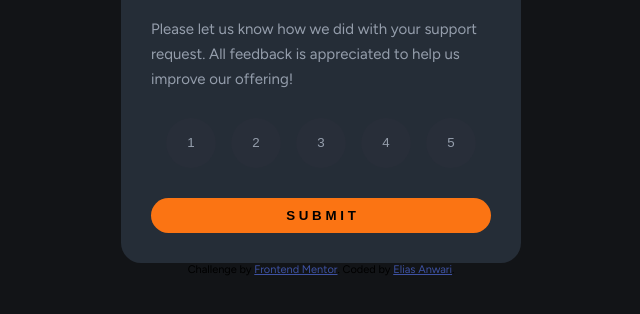
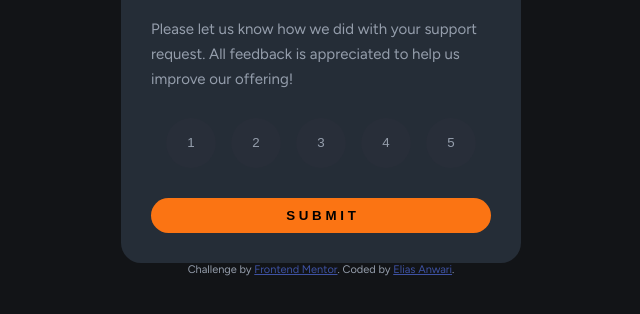
Before and after one commit to eli-cpu/interactive-rating-component, a plain HTML site: page index.html in a window 1280 px wide. Shown: the part 242-556 px from the top of the page, without its empty margins (319-959 px from the left). Drawn offline with Linux system fonts and the light colour scheme.

Commit message:
now it's working

```diff
--- a/index.css
+++ b/index.css
@@ -139,3 +139,9 @@
     #second {
       display: none;
     }
+
+    .attribution {
+        text-underline: none;
+        color: hsl(217, 12%, 63%);
+        text-decoration: none;
+    }
```
